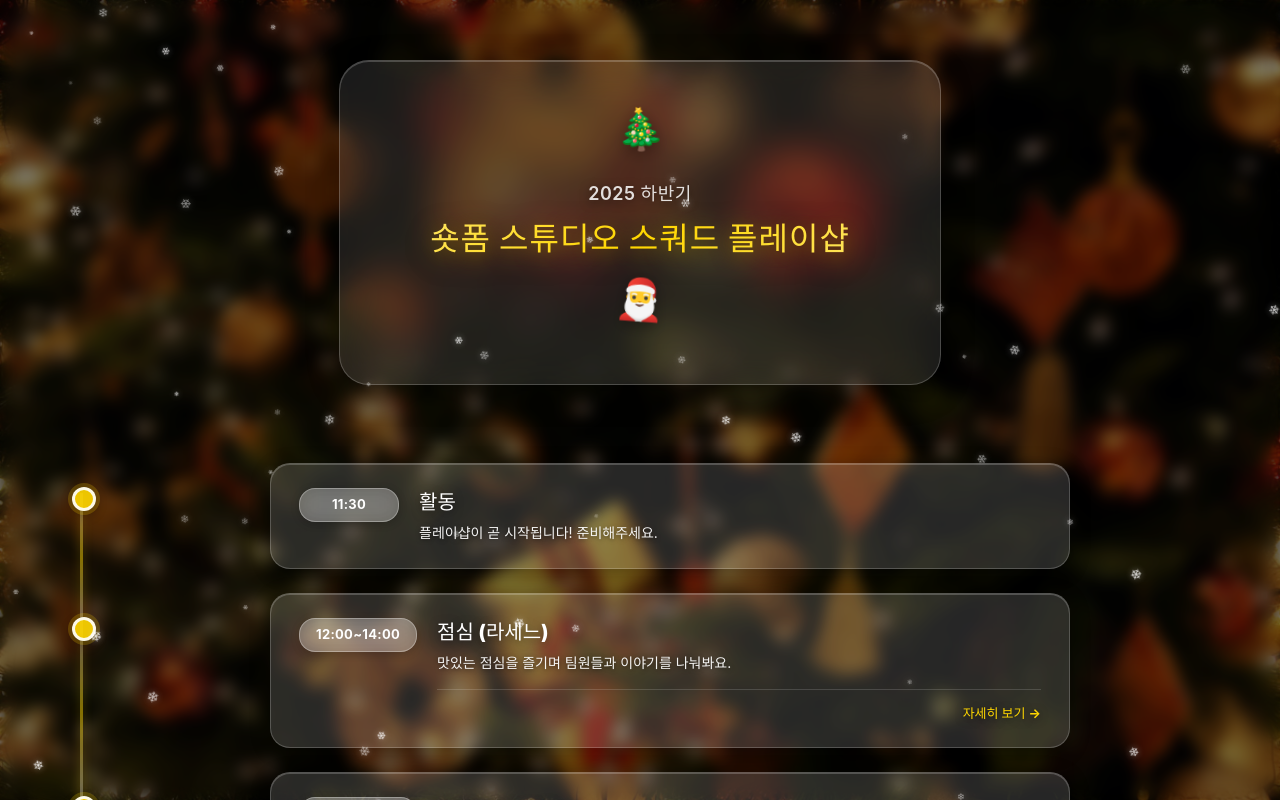
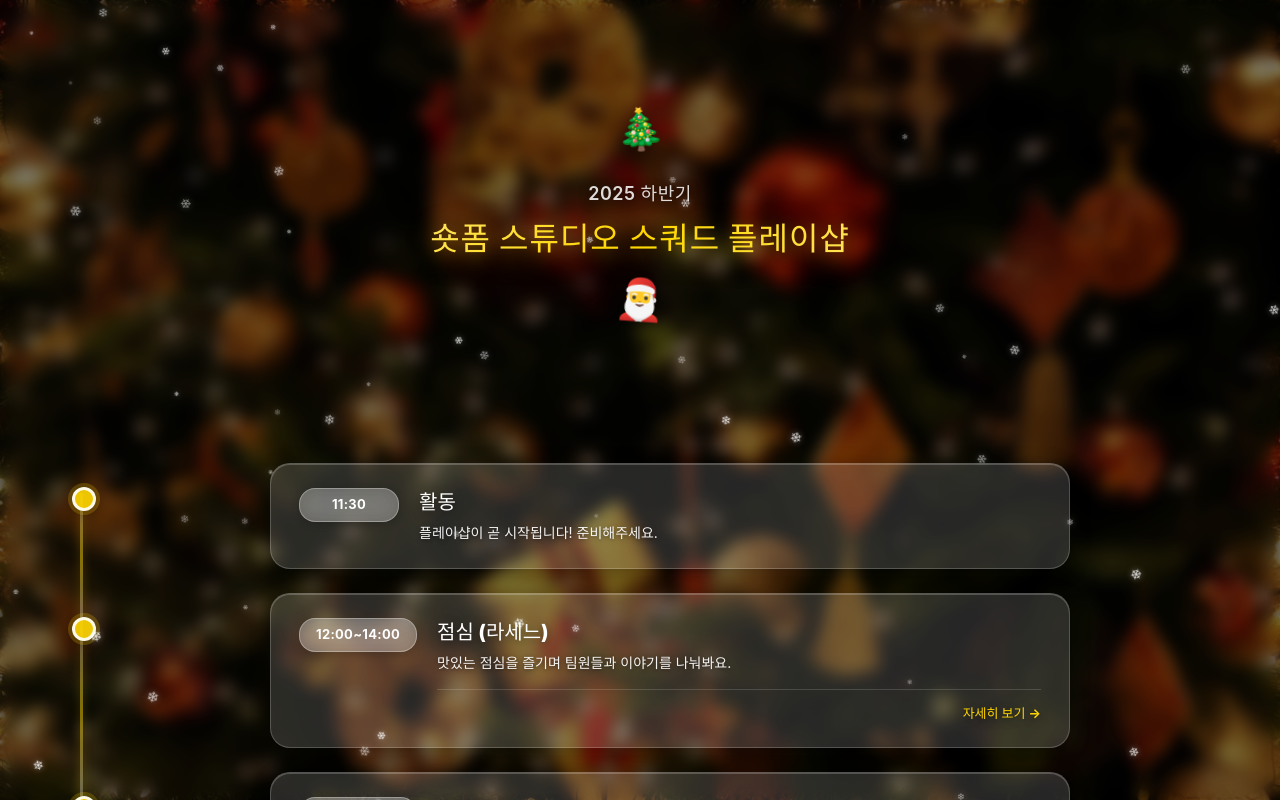
Before and after one commit to ch3coo2ca/2025-playshop-web, a React (Vite) app: page / in a window 1280 px wide. Shown: the top 800 px of the page. Built offline with nearby package versions, Linux system fonts and the light colour scheme.

Commit message:
chore: 헤더 글래스모피즘 스타일 제거

```diff
--- a/src/App.css
+++ b/src/App.css
@@ -45,26 +45,6 @@
   margin-bottom: 40px;
   position: relative;
   padding: 40px 20px;
-}
-
-/* 헤더 글래스모피즘 배경 */
-.header::before {
-  content: '';
-  position: absolute;
-  top: 0;
-  left: 50%;
-  transform: translateX(-50%);
-  width: 90%;
-  max-width: 600px;
-  height: 100%;
-  background: rgba(255, 255, 255, 0.1);
-  backdrop-filter: blur(20px);
-  border-radius: 30px;
-  border: 1px solid rgba(255, 255, 255, 0.2);
-  box-shadow:
-    0 8px 32px rgba(0, 0, 0, 0.3),
-    inset 0 1px 0 rgba(255, 255, 255, 0.2);
-  z-index: -1;
 }
 
 .christmas-ornament {
@@ -163,10 +143,6 @@
     padding: 30px 16px;
   }
 
-  .header::before {
-    width: 100%;
-  }
-
   .christmas-ornament {
     font-size: 35px;
   }
```
